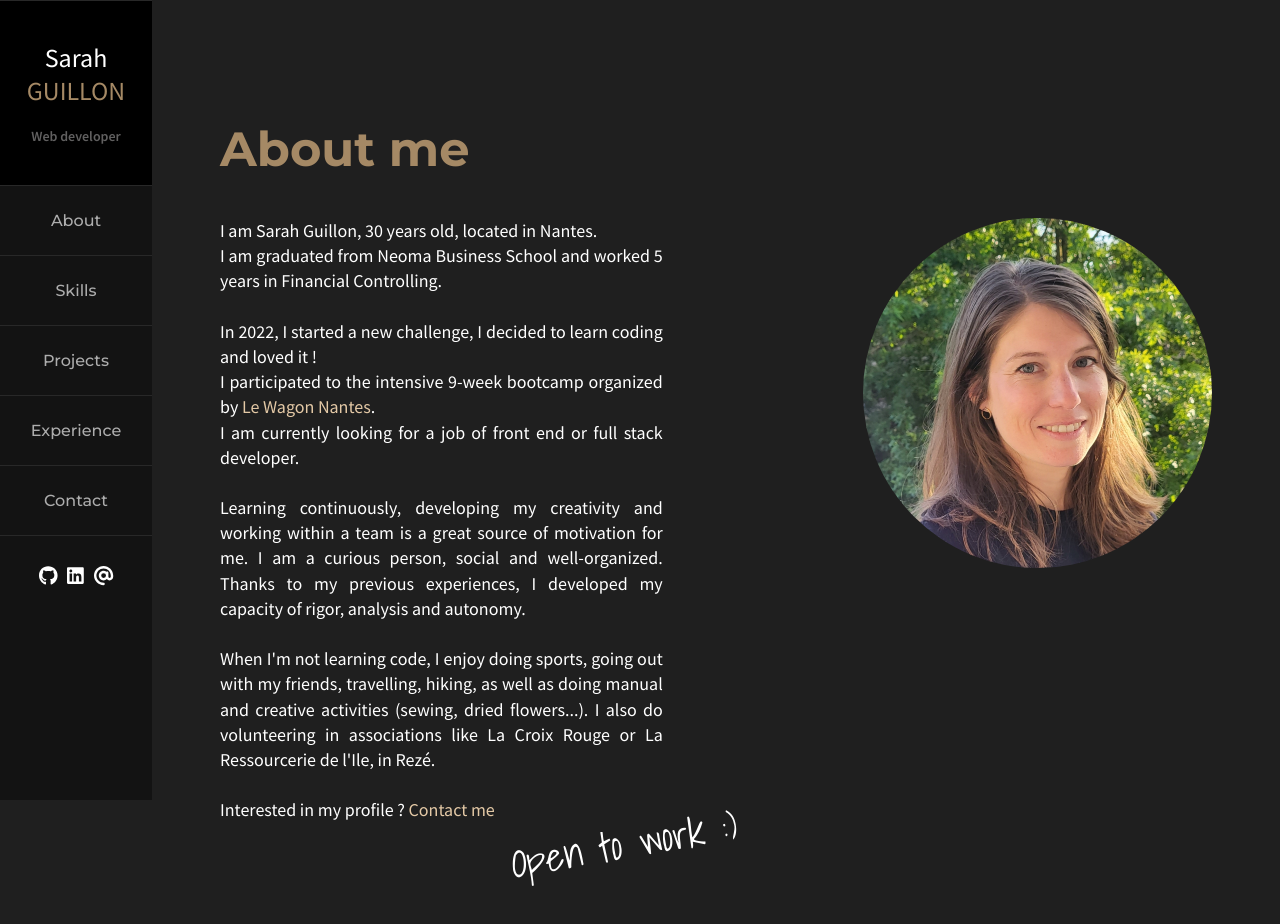
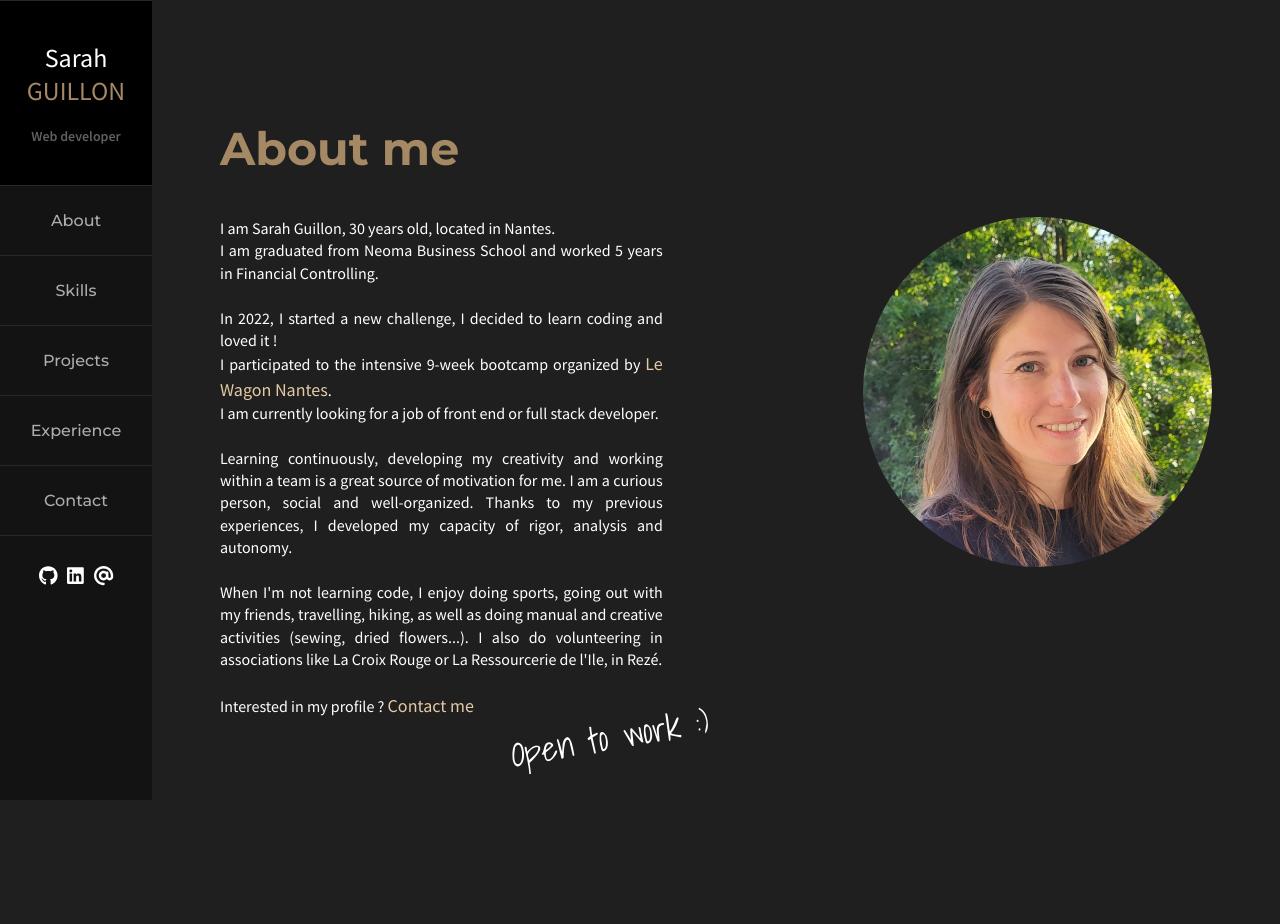
Before and after one commit to SarahGuillon/react_portfolio, a React (Create React App) app: page /about in a window 1280 px wide. Shown: the top 924 px of the page. After the commit the page ends 814 px from the top, so only its background shows below. Built offline with nearby package versions, Linux system fonts and the light colour scheme.

Commit message:
police size

```diff
--- a/src/index.css
+++ b/src/index.css
@@ -19,7 +19,7 @@ h1 {
 
 @media screen and (min-width: 769px) {
   h1 {
-    font-size: 48px;
+    font-size: 46px;
   }
 }
 
--- a/src/styles/About.css
+++ b/src/styles/About.css
@@ -5,7 +5,7 @@
 
 .about-content text, .about-content text span, .card p {
   font-family: 'Source Sans Pro', sans-serif;
-  font-size: 18px;
+  font-size: 16px;
   line-height: 1.4;
 }
 
@@ -39,7 +39,7 @@
   .about-content p {
     color: white;
     font-family: 'Shadows Into Light', cursive;
-    font-size: 40px;
+    font-size: 35px;
     transform: rotate(-10deg);
     position: relative;
     top: -30px;
@@ -78,7 +78,7 @@
   .about-content .picture {
     display: flex;
     justify-content: center;
-    margin-top: 50px;
+    margin-top: 30px;
   }
   .about-content img {
     height: 250px;
```
